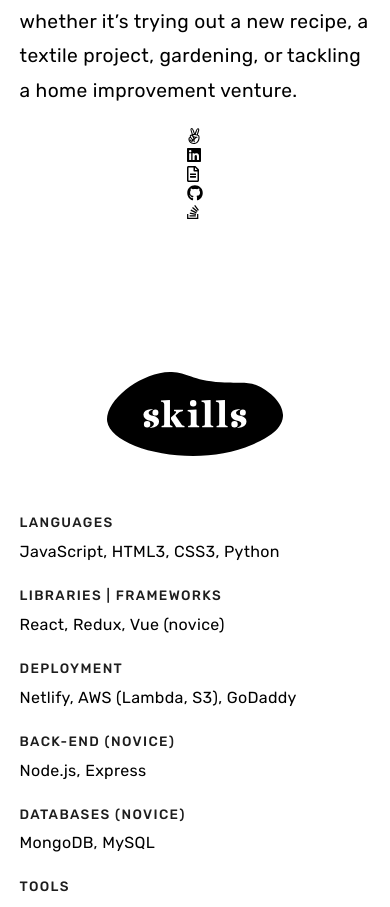
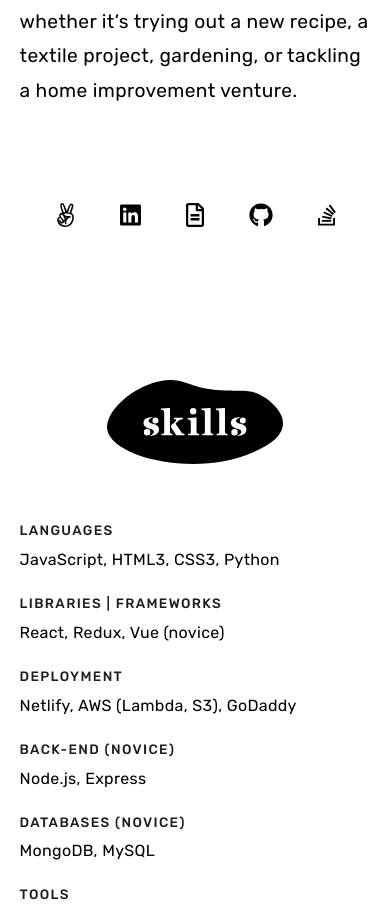
Before and after one commit to jenna-m/portfolio, a React (Create React App) app: page / in a window 390 px wide. Shown: the part 1111-2018 px from the top of the page. Built offline with nearby package versions, Linux system fonts and the light colour scheme.

Commit message:
Update index.css
Fix social links CSS

```diff
--- a/src/index.css
+++ b/src/index.css
@@ -196,14 +196,17 @@ button div {
   transition: all .35s ease-in-out;
 }
 
-#social-links {
+#social-link-container {
   margin-top: 75px;
-  width: 100vw;
+  width: 80%;
+  display: flex;
+  flex-direction: row;
+  flex-wrap: wrap;
+  justify-content: space-evenly;
 }
 
-#social-links li {
-  padding: 0px 35px 0px 35px;
-  display: inline;
+.social-link {
+  flex-basis: auto;
   font-size: 1.75em;
 }
 
@@ -689,9 +692,11 @@ textarea {
     width: 90%;
   }
 
-  #social-links li {
-    padding: 0px 3vw;
-    display: inline;
+  #social-link-container {
+    width: 95%;
+  }
+
+  .social-link {
     font-size: 1.5em;
   }
 
@@ -979,14 +984,11 @@ textarea {
     font-size: 1.2em;
   }
 
-  #social-links {
-    margin-top: 75px;
-    width: 100%;
+  #social-link-container {
+    width: 95%;
   }
 
-  #social-links li {
-    padding: 0px 4vw;
-    display: inline;
+  .social-link {
     font-size: 1.5em;
   }
 
```
